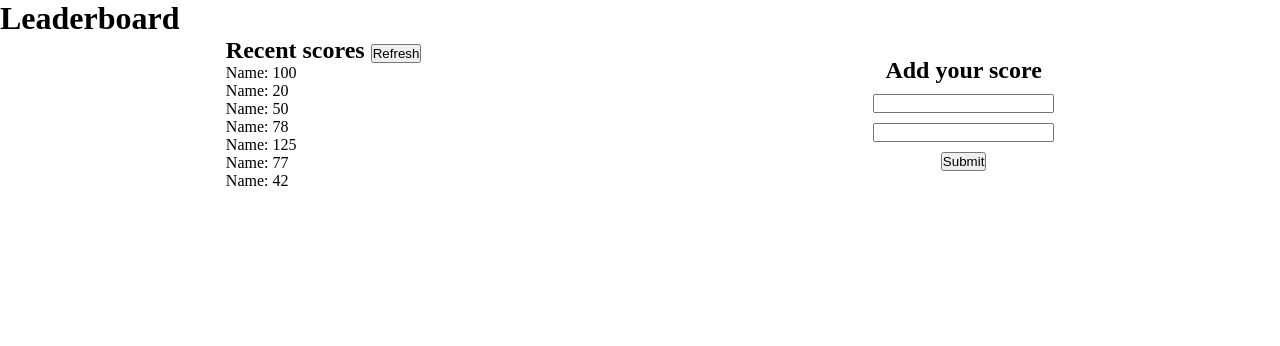
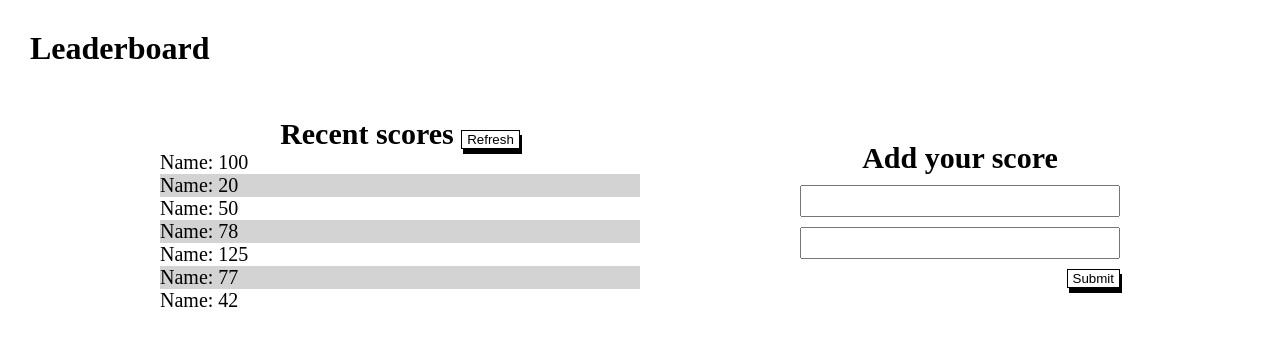
Before and after one commit to OscarFMdev/leaderboardProject, a website built with webpack: page src/index.html in a window 1280 px wide. Built offline with nearby package versions, Linux system fonts and the light colour scheme.

Commit message:
Add app styles

```diff
--- a/src/index.html
+++ b/src/index.html
@@ -7,24 +7,24 @@
 </head>
 <body>
   <main>
-    <h1 class="hello">Leaderboard</h1>
+    <h1 class="main-heading">Leaderboard</h1>
     <div class="sections-container">
 
       <section class="leaders">
-        <h2>Recent scores <button>Refresh</button></h2>
+        <h2 class="leaders-heading">Recent scores <button>Refresh</button></h2>
         <ul class="leaders-container">
-          <li>Name: 100</li>
-          <li>Name: 20</li>
-          <li>Name: 50</li>
-          <li>Name: 78</li>
-          <li>Name: 125</li>
-          <li>Name: 77</li>
-          <li>Name: 42</li>
+          <li class="leader-1">Name: 100</li>
+          <li class="leader-0">Name: 20</li>
+          <li class="leader-1">Name: 50</li>
+          <li class="leader-0">Name: 78</li>
+          <li class="leader-1">Name: 125</li>
+          <li class="leader-0">Name: 77</li>
+          <li class="leader-1">Name: 42</li>
         </ul>
       </section>
 
       <section class="input-section">
-        <h2>Add your score</h2>
+        <h2 class="add-heading">Add your score</h2>
         <form class="leader-form" action="#">
           <input type="text">
           <input type="text">
--- a/src/style.css
+++ b/src/style.css
@@ -14,12 +14,35 @@ ul {
   list-style: none;
 }
 
+.main-heading {
+  margin: 30px;
+}
+
 .sections-container {
   display: flex;
   align-items: center;
-  justify-content: space-around;
+  justify-content: space-evenly;
+  margin-top: 50px;
+}
+/* Leaderboard */
+.leaders {
+  display: flex;
+  flex-direction: column;
+  align-items: center;
 }
 
+.leader-0,
+.leader-1 {
+  width: 30rem;
+  display: flex;
+  font-size: 20px;
+}
+
+.leader-0 {
+  background-color: lightgray;
+}
+
+/*Input section*/
 .input-section,
 .leader-form {
   display: flex;
@@ -28,3 +51,21 @@ ul {
   justify-content: center;
   row-gap: 10px;
 }
+
+.leader-form input {
+  width: 20rem;
+  height: 2rem;
+}
+
+button {
+  align-self: flex-end;
+  background-color: white;
+  border: 1px solid black;
+  padding: 1px 5px;
+  box-shadow: 2px 5px;
+}
+
+.leaders-heading,
+.add-heading {
+  font-size: 30px;
+}
```
